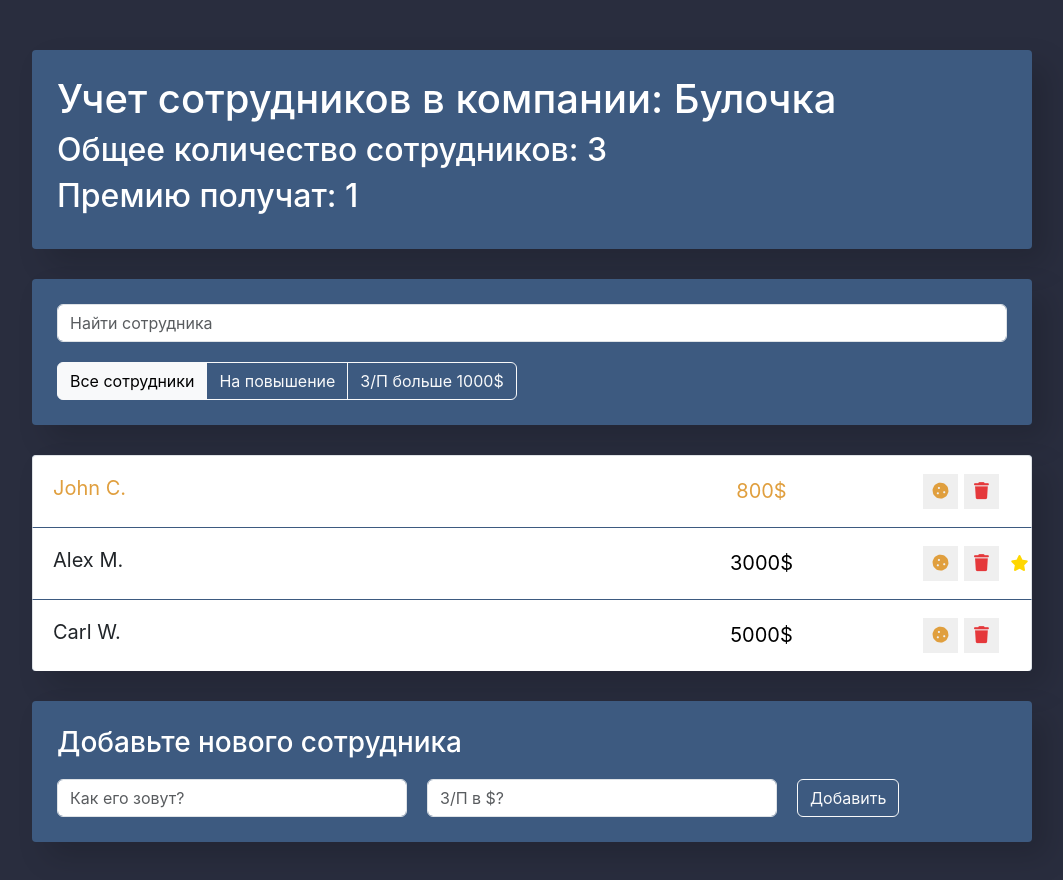
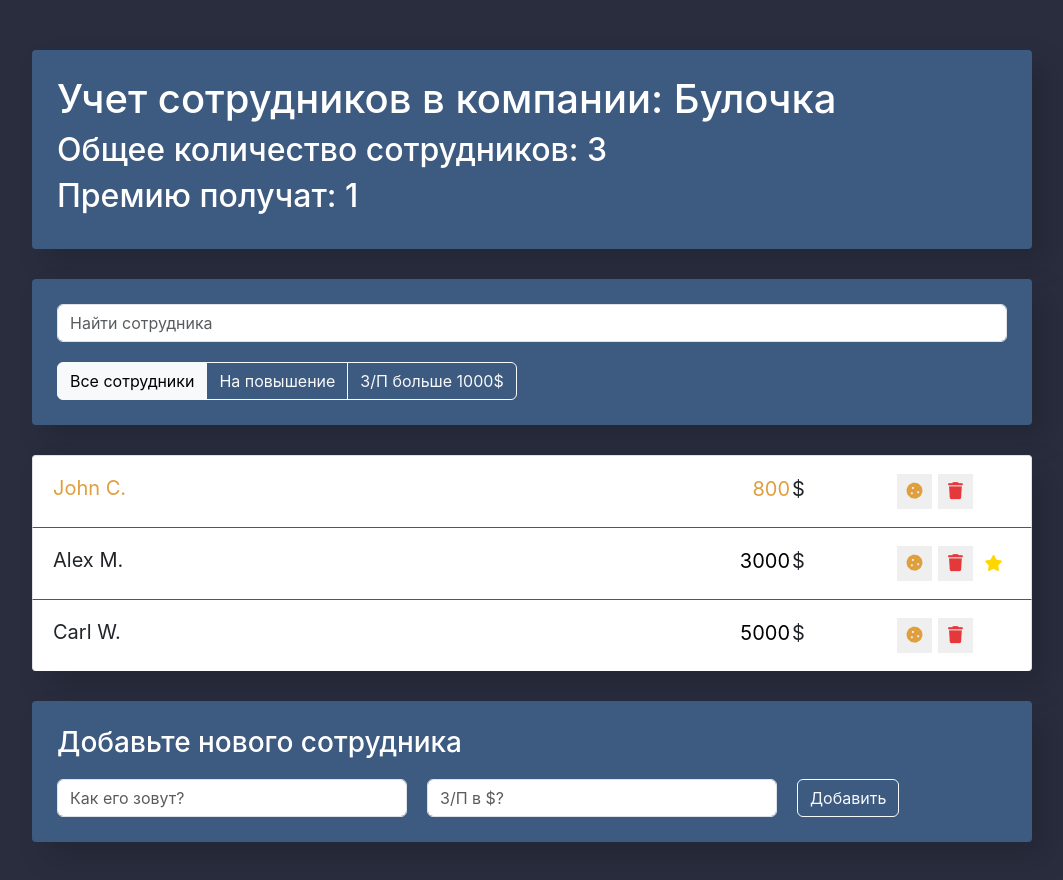
Before and after one commit to VitaliiTk/employees, a React (Vite) app: page / in a window 1280 px wide. Shown: the top 880 px of the page, without its empty margins (108-1171 px from the left). Built offline with nearby package versions, Linux system fonts and the light colour scheme.

Commit message:
salary input logic and style made

```diff
--- a/src/components/app/app.jsx
+++ b/src/components/app/app.jsx
@@ -81,6 +81,17 @@ export default function App() {
     setFilter(filter)
   }
 
+  // change salary by employee id logic
+  const handleSalaryChange = (id, salary) => {
+    console.log('change', id, salary)
+
+    setEmployees(prevEmployees =>
+      prevEmployees.map(employee =>
+        employee.id === id ? { ...employee, salary } : employee
+      )
+    )
+  }
+
   return (
     <div className="app">
       <AppInfo employees={employees} companyName={companyName} />
@@ -92,6 +103,7 @@ export default function App() {
         employees={visibleEmployees}
         onDelete={id => handleDeleteEmployee(id)}
         onToggleProp={handleToggleProp}
+        handleSalaryChange={handleSalaryChange}
       />
       <EmployeesAddForm onAddEmployee={handleAddEmployee} />
     </div>
--- a/src/components/employees-list-item/employees-list-item.css
+++ b/src/components/employees-list-item/employees-list-item.css
@@ -17,8 +17,13 @@
 .list-group-item input {
   line-height: 35px;
   font-size: 20px;
-    text-align: center;
+  text-align: right;
   border: 0;
+  max-width: 100px;
+}
+
+.list-group-item .money-symbol {
+  cursor: auto;
 }
 
 .list-group-item button {
@@ -44,7 +49,7 @@
   text-align: center;
   line-height: 35px;
   font-size: 16px;
-    color: #FFD700;
+  color: #ffd700;
   transition: 0.3s all;
   transform: translateX(30px);
   opacity: 0;
@@ -55,7 +60,8 @@
   transform: translateX(0px);
 }
 
-.list-group-item.increase .list-group-item-label, .list-group-item.increase .list-group-item-input {
+.list-group-item.increase .list-group-item-label,
+.list-group-item.increase .list-group-item-input {
   color: #e09f3e;
 }
 
--- a/src/components/employees-list-item/employees-list-item.jsx
+++ b/src/components/employees-list-item/employees-list-item.jsx
@@ -7,18 +7,41 @@ export default function EmployeesListItem({
   onDelete,
   isIncrease,
   isLike,
-  onToggleProp
+  onToggleProp,
+  handleSalaryChange,
+  employeeId
 }) {
+  const [salaryInput, setSalaryInput] = useState(salary)
+
+  function handleSubmit(e) {
+    e.preventDefault()
+
+    handleSalaryChange(employeeId, salaryInput)
+  }
+
   return (
     <li
       className={`list-group-item d-flex justify-content-between ${
         isIncrease && 'increase'
       } ${isLike && 'like'}`}
     >
-      <span onClick={onToggleProp} className="list-group-item-label" data-toggle="isLike">
+      <span
+        onClick={onToggleProp}
+        className="list-group-item-label"
+        data-toggle="isLike"
+      >
         {name}
       </span>
-      <input type="text" className="list-group-item-input" defaultValue={salary + '$'} />
+      <form onSubmit={handleSubmit}>
+        <input
+          value={salaryInput}
+          onChange={e => setSalaryInput(e.target.value)}
+          type="text"
+          className="list-group-item-input"
+          // defaultValue={salary + '$'}
+        />
+        <span className="money-symbol">$</span>
+      </form>
       <div className="d-flex justify-content-center align-items-center">
         <button
           onClick={onToggleProp}
--- a/src/components/employees-list/employees-list.jsx
+++ b/src/components/employees-list/employees-list.jsx
@@ -2,9 +2,16 @@ import EmployeesListItem from '../employees-list-item/employees-list-item'
 
 import './employees-list.css'
 
-export default function EmployeesList({ employees, onDelete, onToggleProp }) {
+export default function EmployeesList({
+  employees,
+  onDelete,
+  onToggleProp,
+  handleSalaryChange
+}) {
   if (!employees.length) {
-    return <p className="text-center p-5 pb-4 text-secondary">Еще нет сотрудников</p>
+    return (
+      <p className="text-center p-5 pb-4 text-secondary">Еще нет сотрудников</p>
+    )
   }
 
   return (
@@ -15,8 +22,13 @@ export default function EmployeesList({ employees, onDelete, onToggleProp }) {
           {...employee}
           onDelete={() => onDelete(employee.id)}
           onToggleProp={e =>
-            onToggleProp(employee.id, e.currentTarget.getAttribute('data-toggle'))
+            onToggleProp(
+              employee.id,
+              e.currentTarget.getAttribute('data-toggle')
+            )
           }
+          handleSalaryChange={handleSalaryChange}
+          employeeId={employee.id}
         />
       ))}
     </ul>
```
Also changed, not shown: 1 other file (tests, documents, lock files or other folders). Lines whose indentation alone changed are shown as unchanged.
